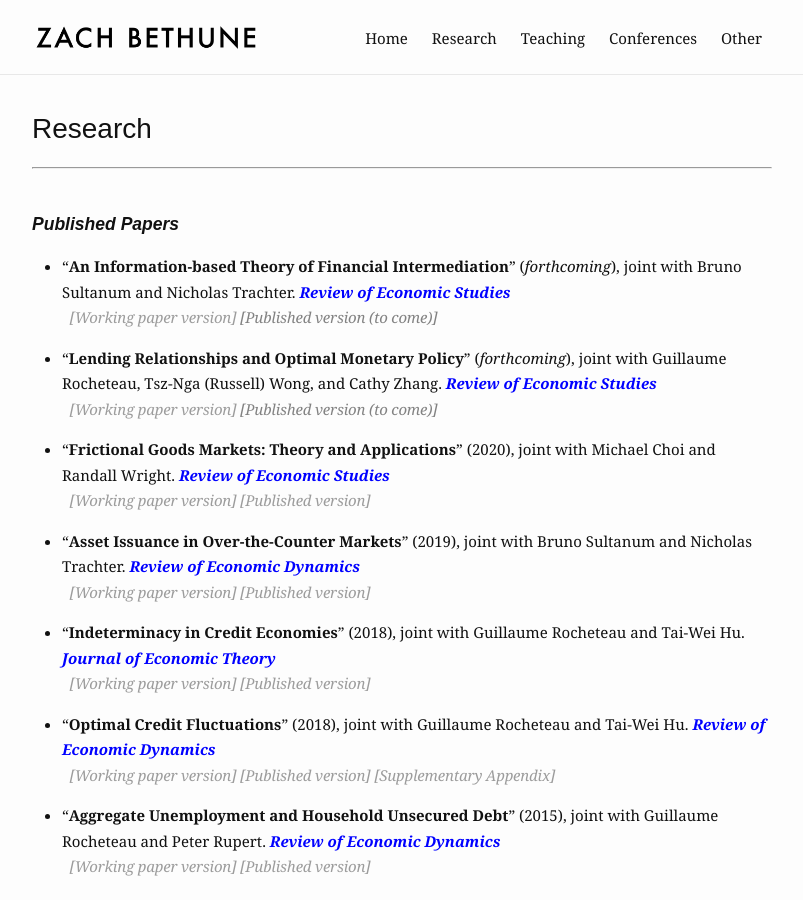
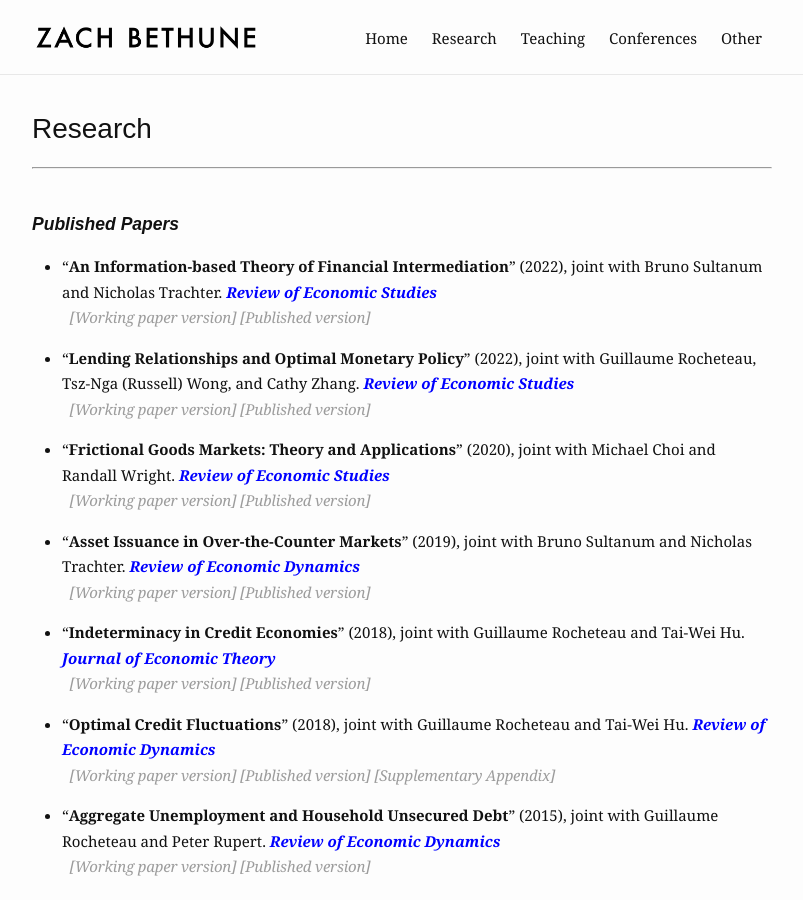
Before and after one commit to zbethune/zbethune.github.io, a Jekyll site: the page built from research.md, in a window 1280 px wide and 900 px high. Shown: the whole window, without its empty margins (238-1041 px from the left). Built offline with Jekyll 4.4.1, drawn with Linux system fonts in a browser that asks for light colours.

Commit message:
Update research.md

```diff
--- a/research.md
+++ b/research.md
@@ -9,12 +9,12 @@ slug: /research
 <br />
 
 ### ***Published Papers***
--  "__An Information-based Theory of Financial Intermediation__" (*forthcoming*), joint with Bruno Sultanum and Nicholas Trachter. <span style="color: blue"> ***Review of Economic Studies*** </span>
-    > <a href="./assets/pdfs/BST_ReStud_July2021.pdf" target="_blank" rel="noopener noreferrer">[Working paper version]</a> [Published version (to come)]
+-  "__An Information-based Theory of Financial Intermediation__" (2022), joint with Bruno Sultanum and Nicholas Trachter. <span style="color: blue"> ***Review of Economic Studies*** </span>
+    > <a href="./assets/pdfs/BST_ReStud_July2021.pdf" target="_blank" rel="noopener noreferrer">[Working paper version]</a> <a href="https://academic.oup.com/restud/article/89/5/2381/6482754" target="_blank" rel="noopener noreferrer">[Published version]</a>
 
 
-- "__Lending Relationships and Optimal Monetary Policy__" (*forthcoming*), joint with Guillaume Rocheteau, Tsz-Nga (Russell) Wong, and Cathy Zhang. <span style="color: blue"> ***Review of Economic Studies*** </span>
-    > <a href="./assets/pdfs/BRZW_ReStud_July2021.pdf" target="_blank" rel="noopener noreferrer">[Working paper version]</a> [Published version (to come)]
+- "__Lending Relationships and Optimal Monetary Policy__" (2022), joint with Guillaume Rocheteau, Tsz-Nga (Russell) Wong, and Cathy Zhang. <span style="color: blue"> ***Review of Economic Studies*** </span>
+    > <a href="./assets/pdfs/BRZW_ReStud_July2021.pdf" target="_blank" rel="noopener noreferrer">[Working paper version]</a> <a href="https://academic.oup.com/restud/article/89/4/1833/6427558" target="_blank" rel="noopener noreferrer">[Published version]</a>
 
 
 - "__Frictional Goods Markets: Theory and Applications__" (2020), joint with Michael Choi and Randall Wright. <span style="color: blue"> ***Review of Economic Studies*** </span>
```
